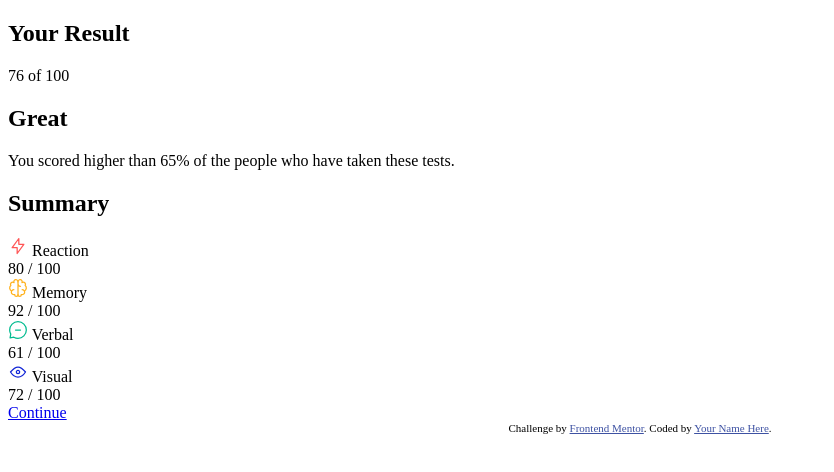
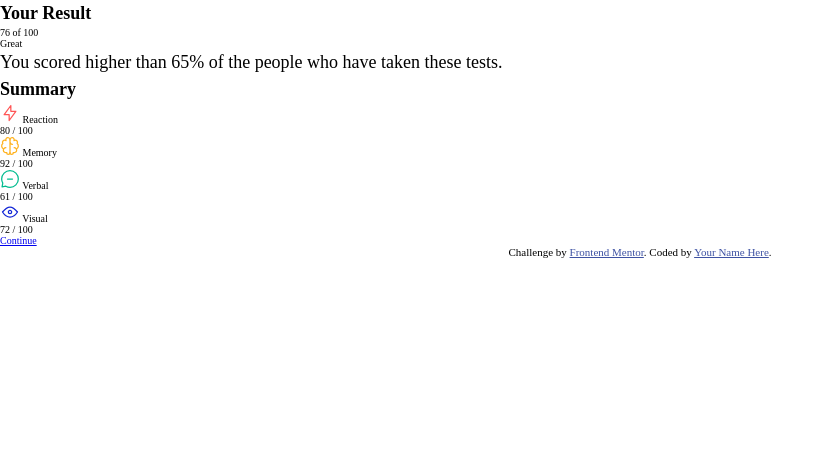
Before and after one commit to gillaercio/results-summary-component-main, a plain HTML site: page index.html in a window 1280 px wide. Shown: the whole page, without its empty margins (0-834 px from the left). Drawn offline with Linux system fonts and the light colour scheme.

Commit message:
I started creating styles

```diff
--- /dev/null
+++ b/global.css
@@ -0,0 +1,32 @@
+* {
+  margin: 0;
+  padding: 0;
+  box-sizing: border-box;
+}
+
+html {
+  font-size: 62.5%;
+}
+
+:root {
+  --light-red: hsl(0, 100%, 67%);
+  --orangey-yellow: hsl(39, 100%, 56%);
+  --green-teal: hsl(166, 100%, 37%);
+  --cobalt-blue: hsl(234, 85%, 45%);
+
+  --light-slate-blue-background: hsl(252, 100%, 67%);
+  --light-royal-blue-background: hsl(241, 81%, 54%);
+
+  --violet-blue-circle: hsla(256, 72%, 46%, 1);
+  --persian-blue-circle: hsla(241, 72%, 46%, 0);
+
+  --white: hsl(0, 0%, 100%);
+  --pale-blue: hsl(221, 100%, 96%);
+  --light-lavender: hsl(241, 100%, 89%);
+  --dark-gray-blue: hsl(224, 30%, 27%);
+
+  --hanken: "Hanken Grotesk, serif";
+  --text-result: 800 2em/150% var(--arial);
+  --text-title: 700 1.8em/ 150% var(--hanken);
+  --text-parag: 500 1.8em/150% var(--hanken);
+}
--- /dev/null
+++ b/index.css
@@ -0,0 +1,2 @@
+@import url(global.css);
+@import url(main.css);
--- a/index.html
+++ b/index.html
@@ -3,16 +3,16 @@
 <head>
   <meta charset="UTF-8">
   <meta name="viewport" content="width=device-width, initial-scale=1.0">
+  <link rel="preconnect" href="https://fonts.googleapis.com">
+  <link rel="preconnect" href="https://fonts.gstatic.com" crossorigin>
 
   <link rel="icon" type="image/png" sizes="32x32" href="./assets/images/favicon-32x32.png">
 
   <title>Frontend Mentor | Results summary component</title>
 
+  <link href="https://fonts.googleapis.com/css2?family=Hanken+Grotesk:ital,wght@0,100..900;1,100..900&display=swap" rel="stylesheet">
+  <link rel="stylesheet" href="index.css">
 
-  <style>
-    .attribution { font-size: 11px; text-align: center; }
-    .attribution a { color: hsl(228, 45%, 44%); }
-  </style>
 </head>
 <body>
 
@@ -20,7 +20,7 @@
     <section class="result-content">
       <h2 class="result-title">Your Result</h2>
 
-      <div>
+      <div class="result-feature">
         <span>76</span>
         <span>of 100</span>
       </div>
--- /dev/null
+++ b/main.css
@@ -0,0 +1,24 @@
+h1 {
+  font: var(--text-result);
+}
+
+h2 {
+  font: var(--text-title);
+}
+
+.result-feature span:nth-child(1){
+  font: var(--text-ft);
+}
+
+p {
+  font: var(--text-parag)
+}
+
+.attribution {
+  font-size: 11px;
+  text-align: center;
+}
+
+.attribution a {
+  color: hsl(228, 45%, 44%);
+}
```
